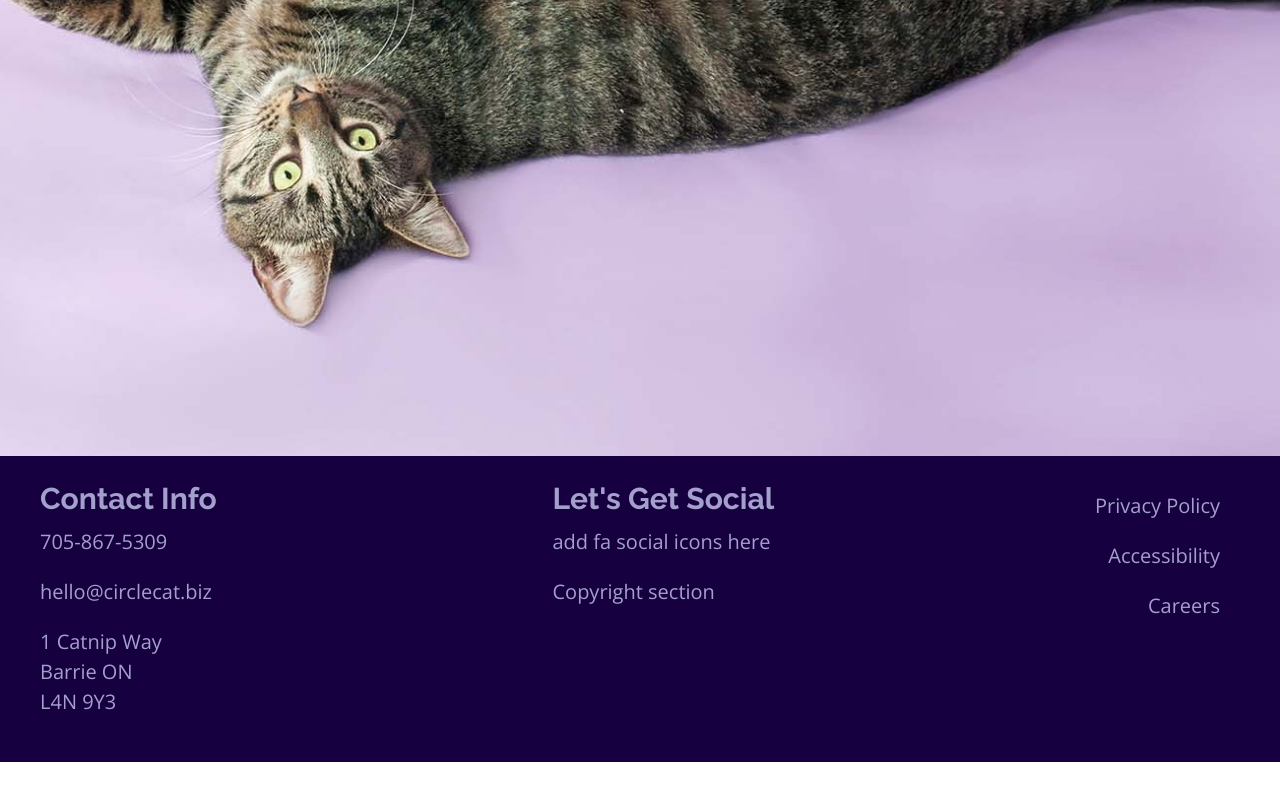
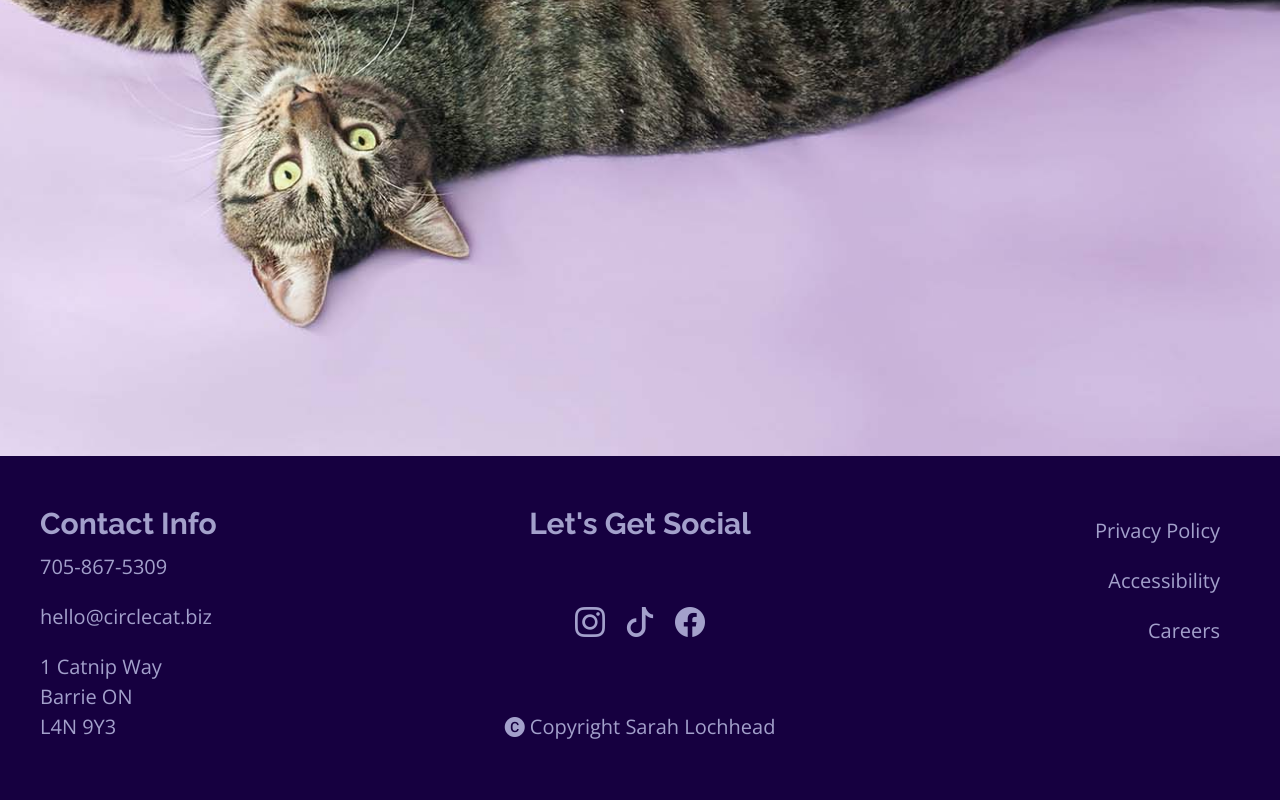
Before and after one commit to sarahlochhead/comp2081-assignment1, a website built with Parcel: page index.html in a window 1280 px wide. Shown: the part 4357-5157 px from the top of the page. Before the commit the page ends 5119 px from the top, so only its background shows below. Built offline with nearby package versions, Linux system fonts and the light colour scheme.

Commit message:
completed footer

```diff
--- a/css/main.css
+++ b/css/main.css
@@ -341,8 +341,47 @@ figcaption span {
 footer {
   background-color: #160040;
   color: #A3A0CB;
-  padding: 2%;
+  padding: 4% 2%;
 }
+
+footer a {
+  color: #A3A0CB;
+  text-decoration: none;
+}
+
+footer a:hover {
+  color: #FAFF81;
+}
+
+footer section:nth-of-type(2) {
+  display: flex;
+  flex-direction: column;
+  justify-content: space-between;
+  text-align: center;
+  align-items: center;
+}
+
+footer ul.social {
+  list-style: none;
+  display: flex;
+  justify-content: space-evenly;
+  align-items: center;
+  padding-left: 0;
+}
+
+footer ul.social>li {
+  padding:10px;
+}
+
+footer ul.social>li>a>i {
+  font-size: 1.5rem;
+}
+
+footer ul.nav {
+  flex-direction: column;
+  text-align: right;
+}
+
 
 
 
--- a/index.html
+++ b/index.html
@@ -159,8 +159,8 @@
     <footer id="contact" class="row">
       <section class="col">
         <h4>Contact Info</h4>
-        <p>705-867-5309</p>
-        <p>hello@circlecat.biz</p>
+        <p><a href="tel:705-867-5309">705-867-5309</a></p>
+        <p><a href = "mailto: hello@circlecat.biz">hello@circlecat.biz</a></p>
         <address>
           1 Catnip Way<br>
           Barrie ON<br>
@@ -169,12 +169,16 @@
       </section>
       <section class="col">
         <h4>Let's Get Social</h4>
-        <p> add fa social icons here</p>
-        <p>Copyright section</p>
+        <ul class="social">
+          <li><a href="#"><i class="bi bi-instagram"></i></a></li>
+          <li><a href="#"><i class="bi bi-tiktok"></i></a></li>
+          <li><a href="#"><i class="bi bi-facebook"></i></a></li>
+        </ul>
+        <p><i class="bi bi-c-circle-fill"></i> Copyright Sarah Lochhead</p>
       </section>
-      <div class="col-2">
+      <div class="col">
         <nav>
-          <ul class="nav justify-content-end">
+          <ul class="nav">
             <li class="nav-item">
               <a class="nav-link">Privacy Policy</a>
             </li>
```
